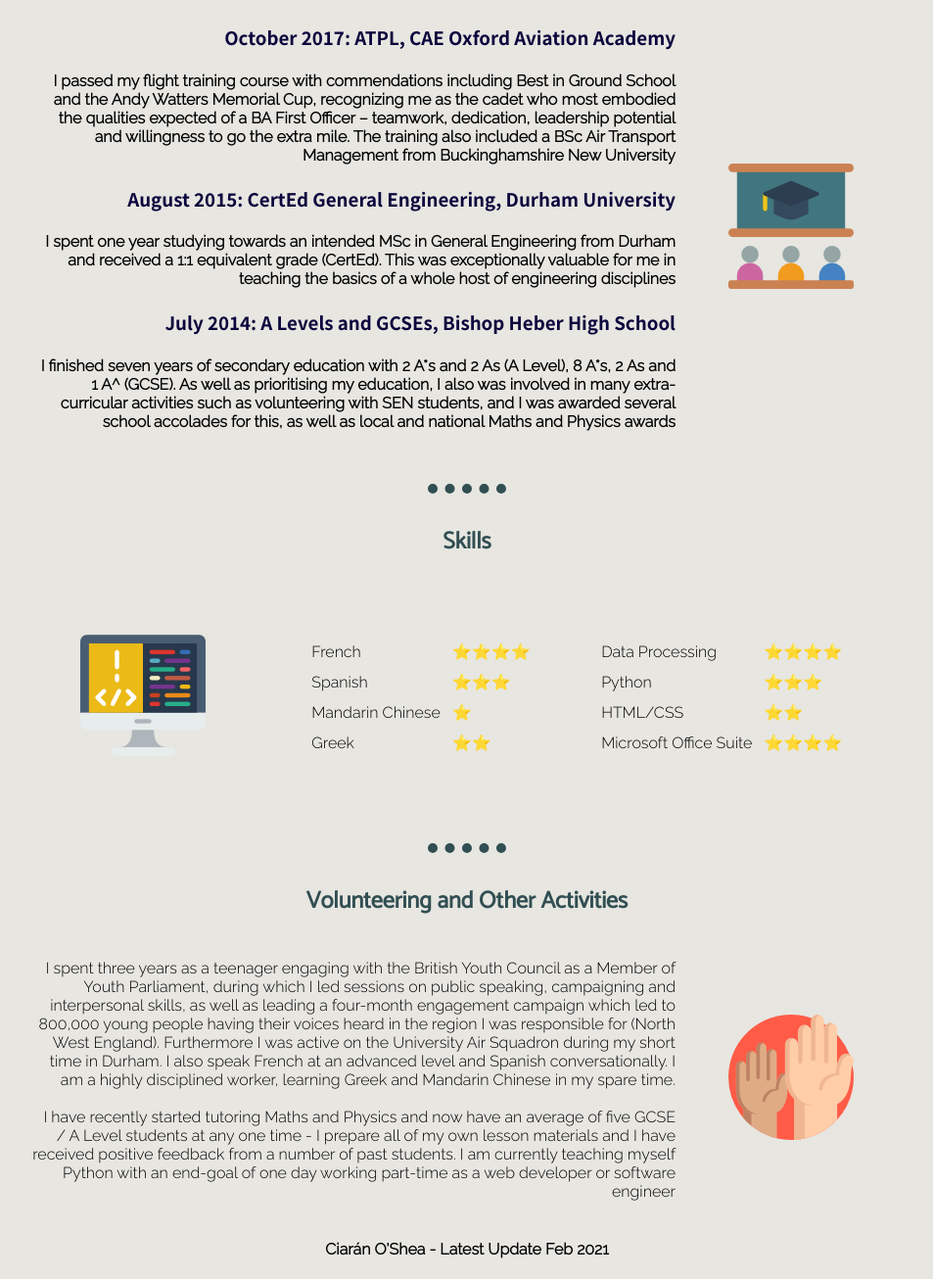
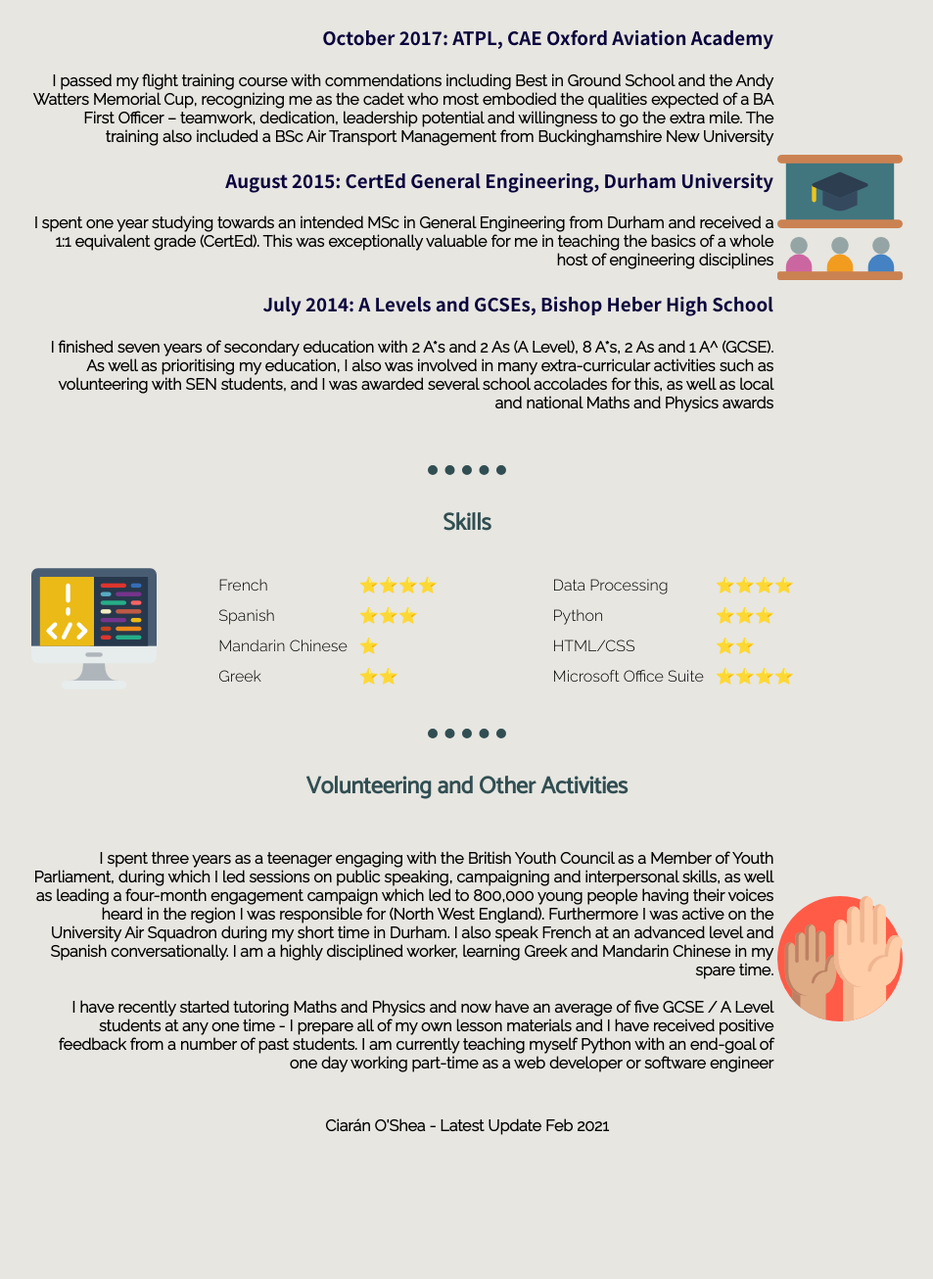
Before and after one commit to ciaranoshea66/CV, a plain HTML site: page index.html in a window 1280 px wide. Shown: the part 802-2108 px from the top of the page at 98% size, without its empty margins (163-1116 px from the left). After the commit the page ends 1983 px from the top, so only its background shows below. Drawn offline with Linux system fonts and the light colour scheme.

Commit message:
Formatted text to increase uniformity

```diff
--- a/index.html
+++ b/index.html
@@ -29,7 +29,7 @@
     <table class="experience">
       <tr>
         <td>
-          <img class="airport-img" src="airport.png" alt="airport-pic">
+          <img class="img" src="airport.png" alt="airport-pic">
         </td>
         <td>
           <h3>February 2018 - present: First Officer, British Airways</h3>
@@ -67,7 +67,7 @@
             and national Maths and Physics awards</h4>
         </td>
         <td>
-          <img class="student-img" src="presentation.png" alt="student-pic">
+          <img class="img" src="presentation.png" alt="student-pic">
         </td>
       </tr>
     </table>
@@ -78,7 +78,7 @@
     <table class="skills">
       <tr>
         <td>
-          <img class="coding-img" src="coding.png" alt="coding-image">
+          <img class="img" src="coding.png" alt="coding-image">
         </td>
         <td>
           <table cellspacing="10">
@@ -129,7 +129,7 @@
     <table class="volunteering">
       <tr>
         <td>
-          <p>I spent three years as a teenager engaging with the British Youth Council as a Member of Youth Parliament,
+          <h4>I spent three years as a teenager engaging with the British Youth Council as a Member of Youth Parliament,
             during which I led sessions on public speaking, campaigning and interpersonal skills, as well as leading a
             four-month engagement campaign which led to 800,000 young people having their voices heard in the region I
             was responsible for (North West England). Furthermore I was active on the University Air Squadron during my
@@ -139,10 +139,10 @@
             at any one time - I prepare all of my own lesson materials and I have received positive feedback from a
             number of past students. I am currently teaching myself Python with an end-goal of one day working part-time
             as a web developer or software engineer
-          </p>
+          </h4>
         </td>
         <td>
-          <img class="volunteer-img" src="volunteer.png" alt="volunteer-image">
+          <img class="img" src="volunteer.png" alt="volunteer-image">
         </td>
       </tr>
     </table>
```
